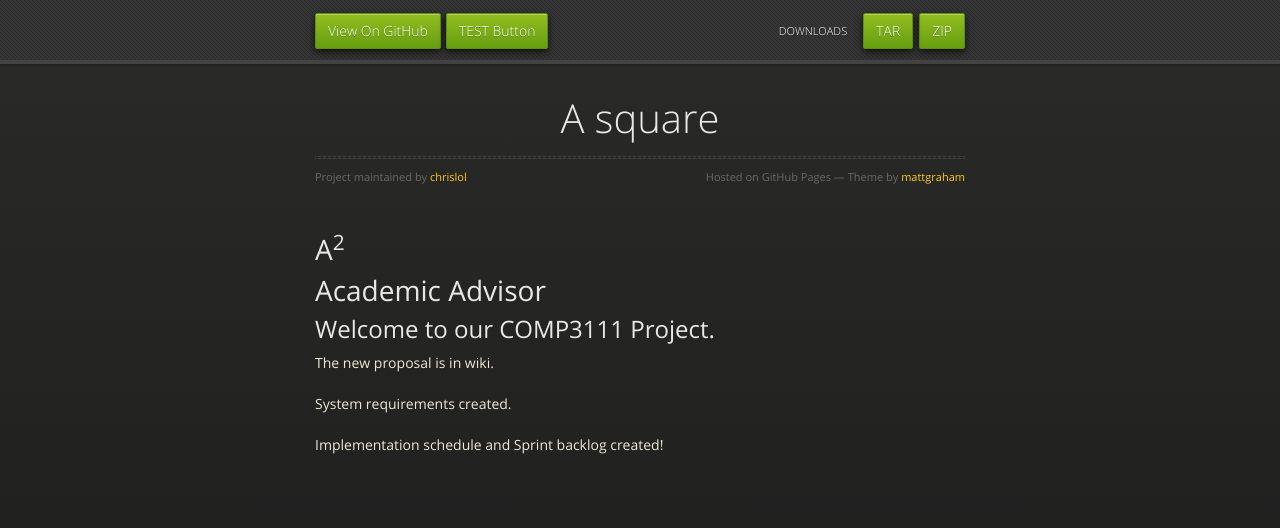
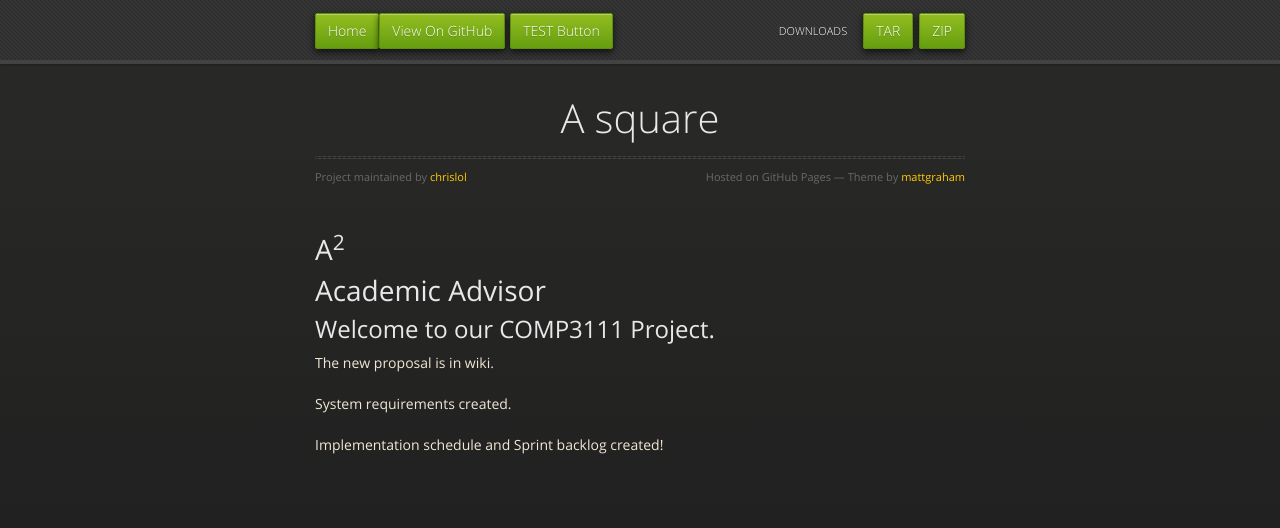
Before and after one commit to meltychris/A_square, a plain HTML site: page index.html in a window 1280 px wide. Drawn offline with nearby package versions, Linux system fonts and the light colour scheme.

Commit message:
Update index.html

```diff
--- a/index.html
+++ b/index.html
@@ -20,6 +20,7 @@
   <body>
       <div id="header">
         <nav>
+          <li class="fork"><a href="http://chrislol.github.io/A_square">Home</a></li>
           <li class="fork"><a href="https://github.com/chrislol/A_square">View On GitHub</a></li>
           <li class="content"><a href="http://chrislol.github.io/A_square/wiki.html">TEST Button</a></li>
           <li class="downloads"><a href="https://github.com/chrislol/A_square/zipball/master">ZIP</a></li>
```
